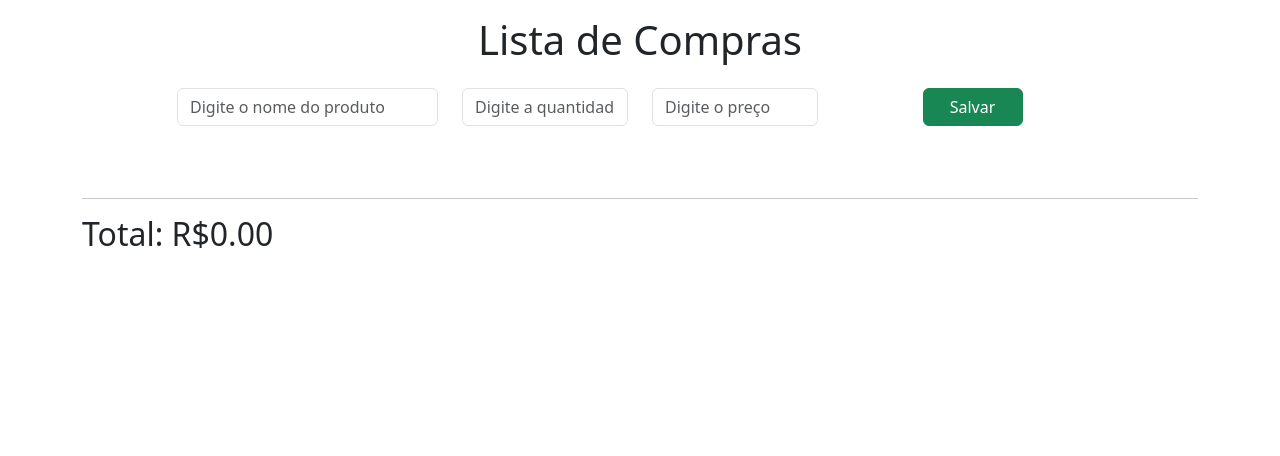
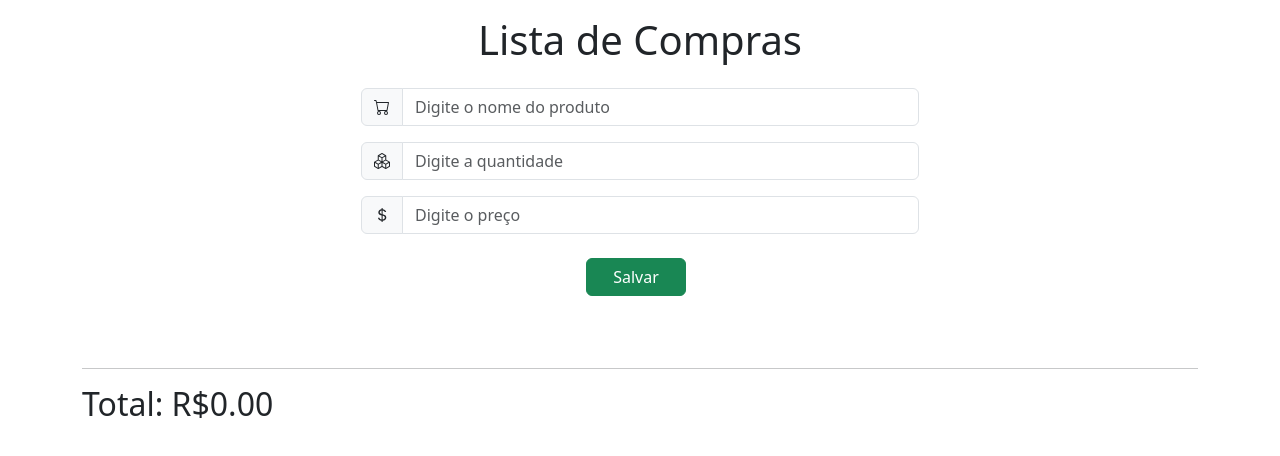
Before and after one commit to jhonatanps/lista-compras, a plain HTML site: page index.html in a window 1280 px wide. Drawn offline with nearby package versions, Linux system fonts and the light colour scheme.

Commit message:
add-icons

```diff
--- a/index.html
+++ b/index.html
@@ -8,6 +8,7 @@
     <link rel="stylesheet" href="style.css">
     <link href="https://cdn.jsdelivr.net/npm/bootstrap@5.3.3/dist/css/bootstrap.min.css" rel="stylesheet"
         integrity="sha384-QWTKZyjpPEjISv5WaRU9OFeRpok6YctnYmDr5pNlyT2bRjXh0JMhjY6hW+ALEwIH" crossorigin="anonymous">
+
 </head>
 
 <body>
@@ -17,29 +18,46 @@
         <h1 class="text-center mb-4">Lista de Compras</h1>
 
 
-        <div class="row g-4 justify-content-center align-items-center">
+        <div class="col-md-12 g-4 d-flex flex-column justify-content-center align-items-center">
+            <div class="col-md-6 d-flex gap-3 flex-wrap justify-content-center">
+                <!-- Input Produto -->
+                <div class="input-group">
+                    <span class="input-group-text">
+                        <svg xmlns="http://www.w3.org/2000/svg" width="16" height="16" fill="currentColor" class="bi bi-cart" viewBox="0 0 16 16">
+                            <path d="M0 1.5A.5.5 0 0 1 .5 1H2a.5.5 0 0 1 .485.379L2.89 3H14.5a.5.5 0 0 1 .491.592l-1.5 8A.5.5 0 0 1 13 12H4a.5.5 0 0 1-.491-.408L2.01 3.607 1.61 2H.5a.5.5 0 0 1-.5-.5M3.102 4l1.313 7h8.17l1.313-7zM5 12a2 2 0 1 0 0 4 2 2 0 0 0 0-4m7 0a2 2 0 1 0 0 4 2 2 0 0 0 0-4m-7 1a1 1 0 1 1 0 2 1 1 0 0 1 0-2m7 0a1 1 0 1 1 0 2 1 1 0 0 1 0-2"/>
+                        </svg>
+                    </span>
+                    <input type="text" id="produto" class="form-control" placeholder="Digite o nome do produto">
+                </div>
 
-            <div class="col-md-3 align-items-center">
-                <input type="text" id="produto" class="form-control" placeholder="Digite o nome do produto">
-            </div>
+                <!-- Input Quantidade -->
+                <div class="input-group">
+                    <span class="input-group-text">
+                        <svg xmlns="http://www.w3.org/2000/svg" width="16" height="16" fill="currentColor" class="bi bi-boxes" viewBox="0 0 16 16">
+                            <path d="M7.752.066a.5.5 0 0 1 .496 0l3.75 2.143a.5.5 0 0 1 .252.434v3.995l3.498 2A.5.5 0 0 1 16 9.07v4.286a.5.5 0 0 1-.252.434l-3.75 2.143a.5.5 0 0 1-.496 0l-3.502-2-3.502 2.001a.5.5 0 0 1-.496 0l-3.75-2.143A.5.5 0 0 1 0 13.357V9.071a.5.5 0 0 1 .252-.434L3.75 6.638V2.643a.5.5 0 0 1 .252-.434zM4.25 7.504 1.508 9.071l2.742 1.567 2.742-1.567zM7.5 9.933l-2.75 1.571v3.134l2.75-1.571zm1 3.134 2.75 1.571v-3.134L8.5 9.933zm.508-3.996 2.742 1.567 2.742-1.567-2.742-1.567zm2.242-2.433V3.504L8.5 5.076V8.21zM7.5 8.21V5.076L4.75 3.504v3.134zM5.258 2.643 8 4.21l2.742-1.567L8 1.076zM15 9.933l-2.75 1.571v3.134L15 13.067zM3.75 14.638v-3.134L1 9.933v3.134z"/>
+                        </svg>
+                    </span>
+                    <input type="text" id="quantidade" class="form-control" placeholder="Digite a quantidade">
+                </div>
 
-            <div class="col-md-2">
-                <input type="text" id="quantidade" class="form-control" placeholder="Digite a quantidade">
-            </div>
-
-            <div class="col-md-2">
-                <input type="text" id="preco" class="form-control" placeholder="Digite o preço">
-            </div>
-
-            <div class="col-md-3 d-flex flex-column justify-content-center align-items-center">
-                <div class="d-flex flex-column align-items-center mt-auto">
-                    <button id="btn-novo" class="btn btn-success mb-0">Salvar</button>
-                    <button id="btn-Alteracao" class="btn-warning  ocultar-btn">Salvar Alteração</button>
+                <!-- Input Preço -->
+                <div class="input-group">
+                    <span class="input-group-text">
+                        <svg xmlns="http://www.w3.org/2000/svg" width="16" height="16" fill="currentColor" class="bi bi-currency-dollar" viewBox="0 0 16 16">
+                            <path d="M4 10.781c.148 1.667 1.513 2.85 3.591 3.003V15h1.043v-1.216c2.27-.179 3.678-1.438 3.678-3.3 0-1.59-.947-2.51-2.956-3.028l-.722-.187V3.467c1.122.11 1.879.714 2.07 1.616h1.47c-.166-1.6-1.54-2.748-3.54-2.875V1H7.591v1.233c-1.939.23-3.27 1.472-3.27 3.156 0 1.454.966 2.483 2.661 2.917l.61.162v4.031c-1.149-.17-1.94-.8-2.131-1.718zm3.391-3.836c-1.043-.263-1.6-.825-1.6-1.616 0-.944.704-1.641 1.8-1.828v3.495l-.2-.05zm1.591 1.872c1.287.323 1.852.859 1.852 1.769 0 1.097-.826 1.828-2.2 1.939V8.73z"/>
+                        </svg>
+                    </span>
+                    <input type="text" id="preco" class="form-control" placeholder="Digite o preço">
                 </div>
             </div>
 
+            <!-- Botões -->
+            <div class="mt-4">
+                <button id="btn-novo" class="btn btn-success me-2">Salvar</button>
+                <button id="btn-Alteracao" class=" btn-warning ocultar-btn">Salvar Alteração</button>
+            </div>
+        </div>
 
-        </div>
 
 
 
@@ -57,6 +75,7 @@
     </div>
 
 
+
     <script src="script.js"></script>
     <script src="https://cdn.jsdelivr.net/npm/bootstrap@5.3.3/dist/js/bootstrap.bundle.min.js"
         integrity="sha384-YvpcrYf0tY3lHB60NNkmXc5s9fDVZLESaAA55NDzOxhy9GkcIdslK1eN7N6jIeHz"
--- a/script.js
+++ b/script.js
@@ -113,22 +113,22 @@ function mostrarLista() {
 
     itens.forEach(item => {
         const div = document.createElement('div');
-        div.classList.add('col-12','d-flex', 'justify-content-center', 'align-items-center', 'gap-3');
+        div.classList.add('col-12','d-flex', 'justify-content-start', 'align-items-center', 'gap-3');
         const li = document.createElement('li');
         const divSpan = document.createElement('div');
 
         const spanProduto = document.createElement('span');
         const spanQtde = document.createElement('span');
         const spanPreco = document.createElement('span');
-        divSpan.classList.add('col-6','d-flex', 'justify-content-start'  ,'align-content-center', 'gap-1');
+        divSpan.classList.add('col-6','d-flex', 'justify-content-start'  ,'align-content-center', 'gap-0');
 
 
         spanProduto.textContent = `${item.produto}`;
         spanProduto.classList.add('col-4', 'text-break');
-        spanQtde.textContent = `QTDE: ${item.quantidade}`;
-        spanQtde.classList.add('col-3');
+        spanQtde.textContent = `QTDE:  ${item.quantidade}`;
+        spanQtde.classList.add('col-4');
         spanPreco.textContent = `R$ ${item.preco.toFixed(2)}`;
-        spanPreco.classList.add('col-5', 'text-break');
+        spanPreco.classList.add('col-4', 'text-break');
 
 
         divSpan.appendChild(spanProduto);
@@ -139,7 +139,7 @@ function mostrarLista() {
 
 
         const btnAlterar = document.createElement('button');
-        btnAlterar.classList.add('btn', 'btn-warning', 'btn-sm');
+        btnAlterar.classList.add('btn-alterar', 'btn', 'btn-warning', 'btn-sm');
         const btnRemover = document.createElement('button');
         btnRemover.classList.add('btn', 'btn-danger', 'btn-sm');
         btnAlterar.innerText = 'Alterar';
--- a/style.css
+++ b/style.css
@@ -25,3 +25,7 @@ span {
 .btn-success {
     width: 100px;
 }
+
+.btn-alterar {
+    width: 75px;
+}
```
